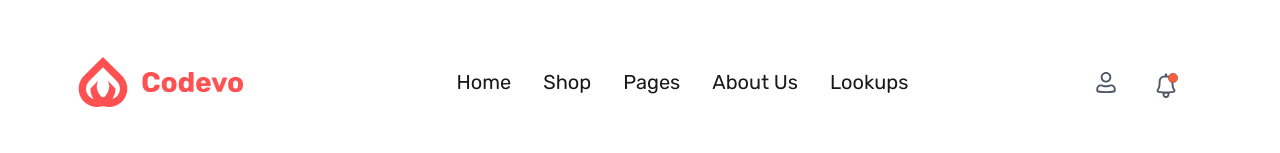
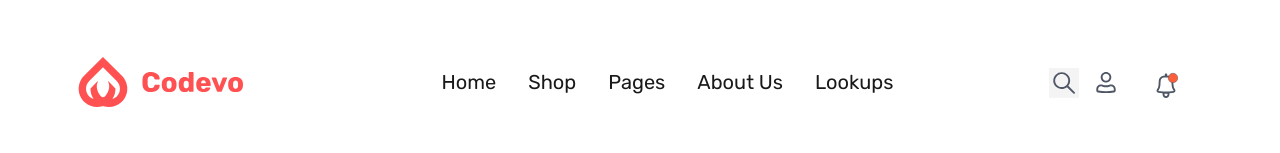
Before and after one commit to akki9689/july-contest, a plain HTML site: page index.html in a window 1280 px wide. Shown: the top 153 px of the page. Drawn offline with nearby package versions, Linux system fonts and the light colour scheme; a web font is replaced by a local one.

Commit message:
search icon added

```diff
--- a/index.html
+++ b/index.html
@@ -50,7 +50,7 @@
                 </ul>
                 </div>
                 <form class="d-flex">
-
+                    <img src="assets/Search.svg" alt="search">
                     <img class="mx-2 px-1" src="./assets/User.svg" alt="icon">
                     <img class="mx-2 px-1" src="./assets/Notification.svg" alt="icon">
                 </form>
```
